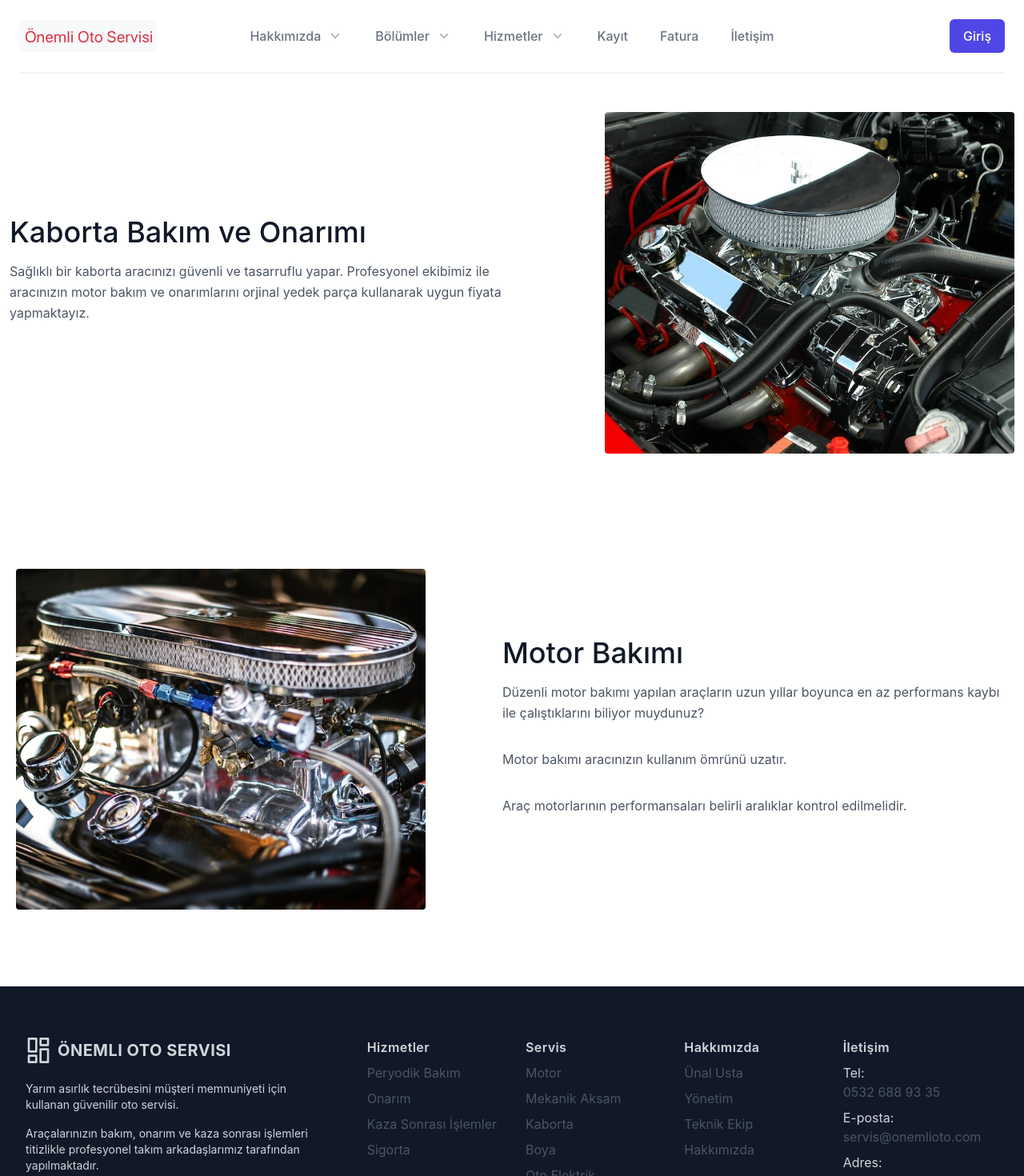
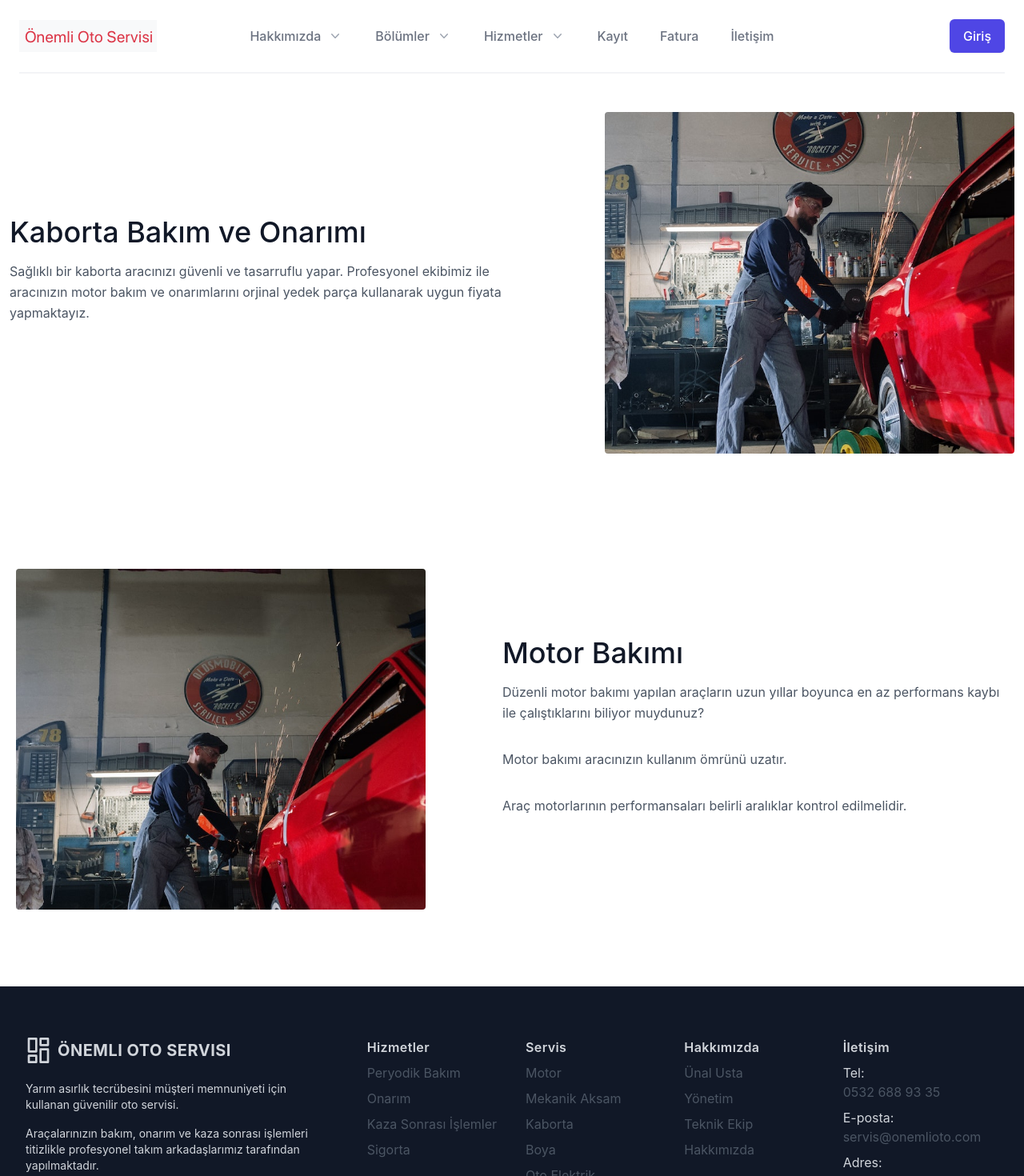
Before and after one commit to GokhanKaraomeroglu/Auto_Service_React, a React (Create React App) app: page /kaborta in a window 1280 px wide. Shown: the top 1470 px of the page at 80% size. Built offline with nearby package versions, Linux system fonts and the light colour scheme.

Commit message:
Kaborta Pics Added

```diff
--- a/src/pages/sections/Kaborta.js
+++ b/src/pages/sections/Kaborta.js
@@ -1,6 +1,6 @@
 import React from 'react'
-import MotorPic from "../../assets/Motor.jpg"
-import MotorPic2 from "../../assets/Motor2.jpg"
+import KabortaPic from "../../assets/Kaborta.jpg"
+import KabortaPic2 from "../../assets/Kaborta2.jpg"
 
 function Kaborta() {
 	return (
@@ -27,7 +27,7 @@ function Kaborta() {
             <img
               className="object-cover object-center rounded"
               alt="Motor"
-              src={MotorPic}
+              src={KabortaPic}
             />
           </div>
         </div>
@@ -35,7 +35,7 @@ function Kaborta() {
 			<section class="text-gray-600 body-font"> */}
   <div class="container mx-auto flex px-5 py-24 md:flex-row flex-col items-center">
     <div class="lg:max-w-lg lg:w-full md:w-1/2 w-5/6 mb-10 md:mb-0">
-      <img class="object-cover object-center rounded" alt="hero" src={MotorPic2}/>
+      <img class="object-cover object-center rounded" alt="hero" src={KabortaPic2}/>
     </div>
     <div class="lg:flex-grow md:w-1/2 lg:pl-24 md:pl-16 flex flex-col md:items-start md:text-left items-center text-center">
       <h1 class="title-font sm:text-4xl text-3xl mb-4 font-medium text-gray-900">Motor Bakımı {' '}
```
Also changed, not shown: src/assets/Kaborta.jpg (added), src/assets/Kaborta2.jpg (added).
